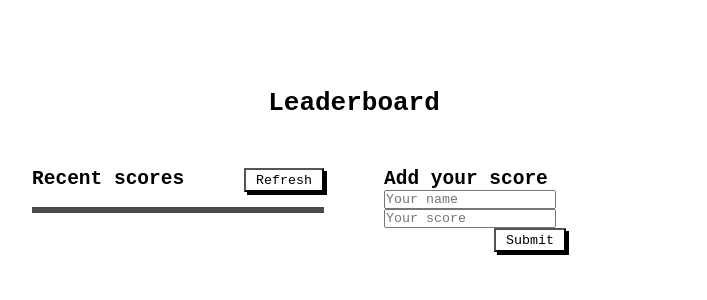
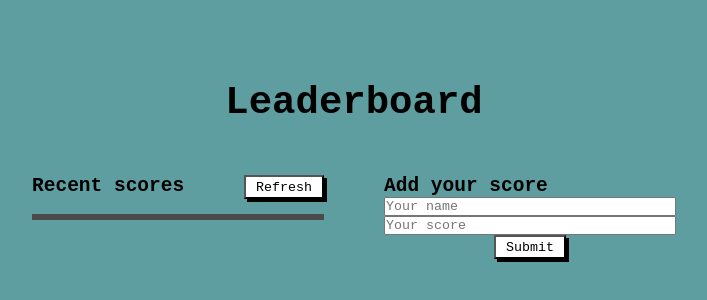
Before and after one commit to Nuga0909/Leaderboard, a website built with webpack: page src/index.html in a window 1280 px wide. Shown: the part 150-450 px from the top of the page, without its empty margins (286-993 px from the left). Built offline with nearby package versions, Linux system fonts and the light colour scheme; no server answers.

Commit message:
Add styling to header and input bar

```diff
--- a/src/style.css
+++ b/src/style.css
@@ -11,6 +11,11 @@ body {
   justify-content: center;
   align-items: center;
   min-height: 80vh;
+  background-color: cadetblue;
+}
+
+h1 {
+  font-size: 3em;
 }
 
 main {
@@ -101,3 +106,7 @@ form.input {
 form.input::placeholder {
   color: black;
 }
+
+input {
+  width: -webkit-fill-available;
+}
```
